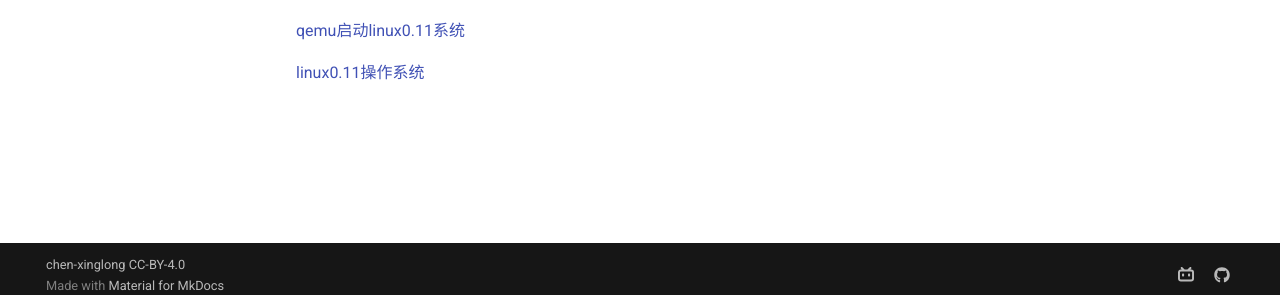
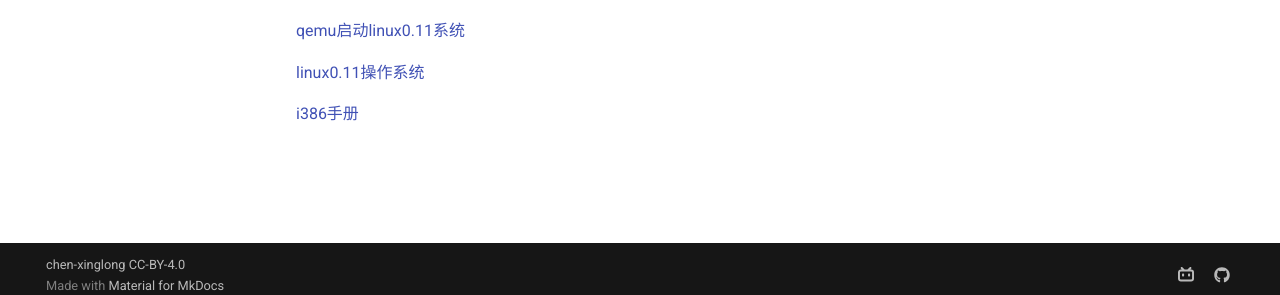
Before and after one commit to chen-xinglong/chen-xinglong.github.io, an MkDocs documentation site: the page built from docs/linux011/index.md, in a window 1280 px wide. Shown: the part 592-887 px from the top of the page. Built offline with MkDocs 1.6.1 and Material for MkDocs 9.7.7, drawn with Linux system fonts in a browser that asks for light colours; comment, search, counter and statistics services are not loaded.

Commit message:
modify index.md

```diff
--- a/docs/linux011/index.md
+++ b/docs/linux011/index.md
@@ -14,3 +14,5 @@
 [qemu启动linux0.11系统](https://github.com/hello-os/linux-0.11)
 
 [linux0.11操作系统](https://github.com/TonyWriting/Linux0.11)
+
+[i386手册](https://css.csail.mit.edu/6.858/2014/readings/i386.pdf)
```
